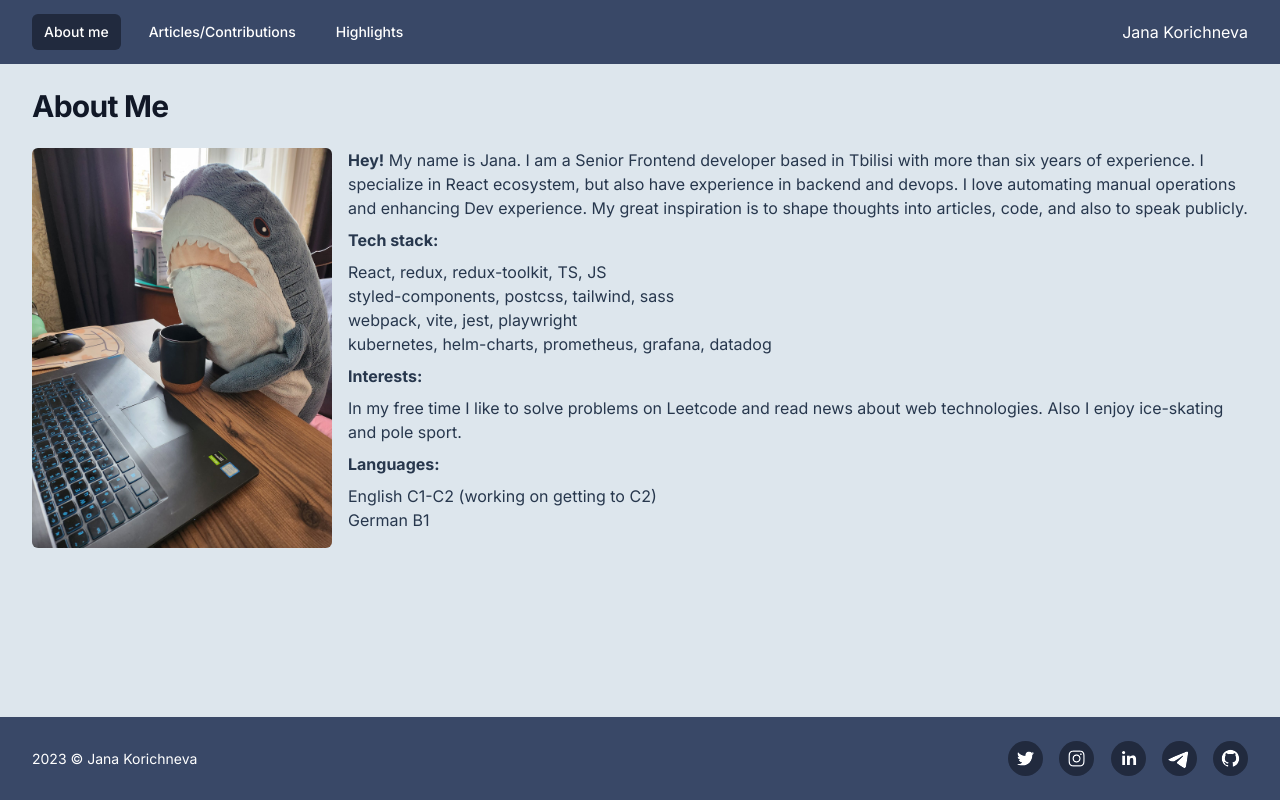
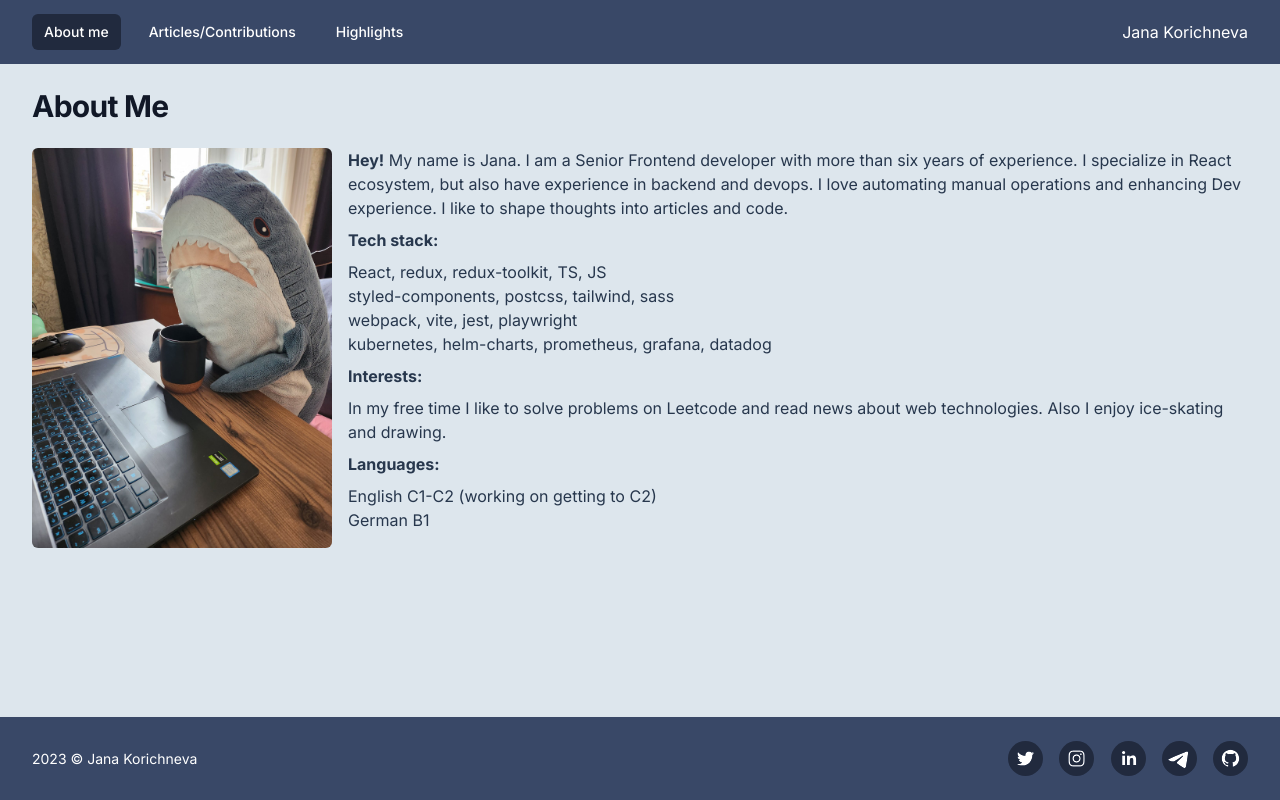
Before and after one commit to jkorichneva/website, a Next.js app: page / in a window 1280 px wide. Built offline with nearby package versions, Linux system fonts and the light colour scheme.

Commit message:
Update page.tsx

```diff
--- a/app/page.tsx
+++ b/app/page.tsx
@@ -16,12 +16,9 @@ export default function Home() {
         />
         <div className="sm:ml-4">
           <p>
-            <b>Hey!</b> My name is Jana. I am a Senior Frontend developer based
-            in Tbilisi with more than six years of experience. I specialize in
+            <b>Hey!</b> My name is Jana. I am a Senior Frontend developer with more than six years of experience. I specialize in
             React ecosystem, but also have experience in backend and devops. I
-            love automating manual operations and enhancing Dev experience. My
-            great inspiration is to shape thoughts into articles, code, and also
-            to speak publicly.
+            love automating manual operations and enhancing Dev experience. I like to shape thoughts into articles and code.
           </p>
 
           <h2 className="font-bold py-2">Tech stack:</h2>
@@ -35,7 +32,7 @@ export default function Home() {
           <h2 className="font-bold py-2">Interests:</h2>
           <p>
             In my free time I like to solve problems on Leetcode and read news
-            about web technologies. Also I enjoy ice-skating and pole sport.
+            about web technologies. Also I enjoy ice-skating and drawing.
           </p>
           <h2 className="font-bold py-2">Languages: </h2>
           <ul>
```
